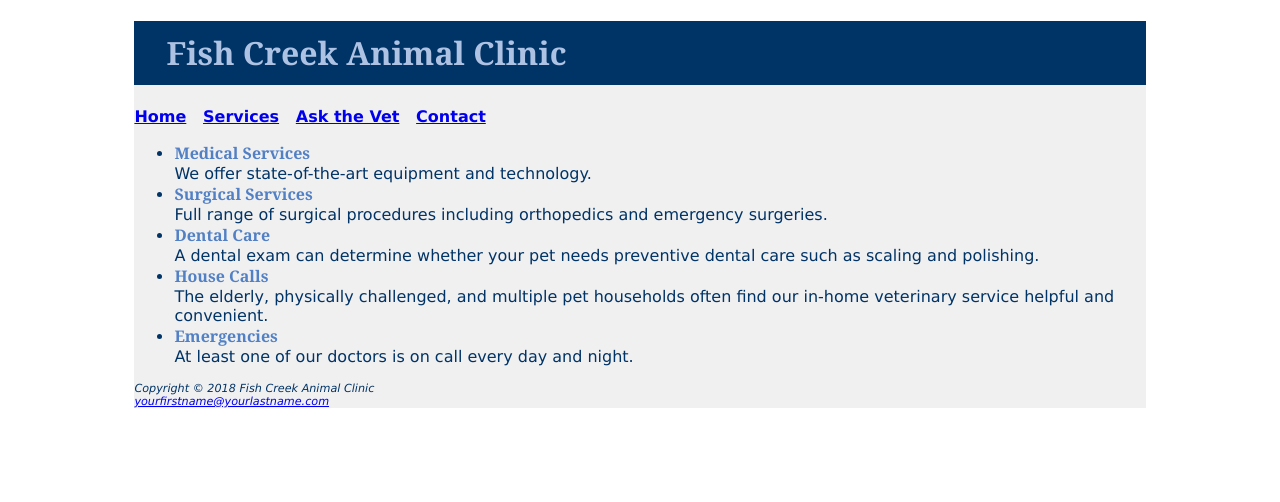
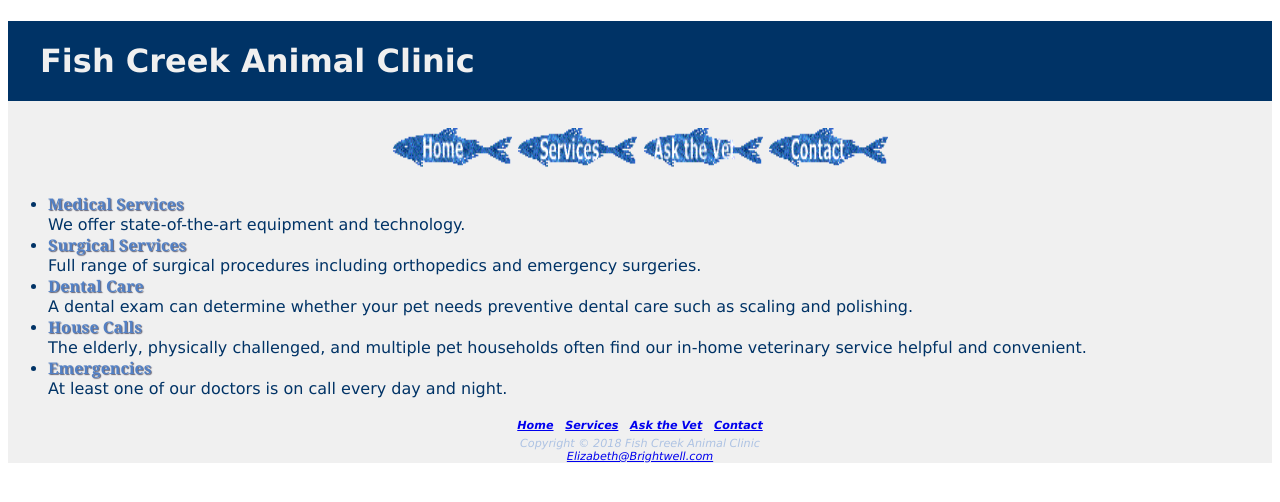
Before and after one commit to 44144Sp21/ch4casestudy-ehbrightwell, a plain HTML site: page services.html in a window 1280 px wide. Drawn offline with Linux system fonts and the light colour scheme.

Commit message:
ch4casestudy-ehbrightwell
Adding fish and different colors

```diff
--- a/fishcreek.css
+++ b/fishcreek.css
@@ -3,25 +3,35 @@ body { background-color: #FFFFFF;
 	  font-family: Verdana, Arial, sans-serif;
 }
 header { background-color: #003366;
-       color: #AEC3E3;
+       color: #F0F0F0;
+    text-align: center
 	   font-family: Georgia, "Times New Roman", serif;
 }
-h1 { line-height: 200%;
+h1 { line-height: 250%;
     text-indent: 1em;}
-nav { font-weight: bold; }
+nav { font-weight: bold;
+        color: #5280C5;
+         text-align: center;
+         padding: 5px}
 .category { font-weight: bold;
 			color: #5280C5;
-			 font-family: Georgia, "Times New Roman", serif;
+			text-shadow: 1px 1px 1px #667;
+                font-family: Georgia, "Times New Roman", serif;
 }
 dt { font-weight: bold;
      font-size: 1.1em;
 	 color: #5280C5;
      font-family: Georgia, "Times New Roman", serif;
+    padding-left: 10px;
+    padding-right: 10px;
 }
 footer { font-size: .70em;
+        background-color: #F0F0F0;
+        text-align: center;
+        color: #AEC3E3;
        font-style: italic;
 }
-#wrapper { width: 80%;
+#wrapper { min-width: 700px;
            margin-right: auto;
 		   margin-left: auto;
 		   background-color: #F0F0F0;
--- a/services.html
+++ b/services.html
@@ -1,9 +1,10 @@
 <!DOCTYPE html>
 <html lang="en">
 <head>
-<title>LASTNAME Chapter 4 Case Study - Fish Creek Animal Clinic Services</title>
+<title>Brightwell Chapter 4 Case Study - Fish Creek Animal Clinic Services</title>
 <meta charset="utf-8">
 <link rel="stylesheet" href="fishcreek.css">
+<link rel="icon" href="fevicon.ico" type="image/x-con">
 </head>
 <body>
 <div id="wrapper">
@@ -11,10 +12,10 @@
 <h1>Fish Creek Animal Clinic</h1>
 </header>
 <nav>
-<a href="index.html">Home</a> &nbsp;
-<a href="services.html">Services</a> &nbsp;
-<a href="askvet.html">Ask the Vet</a> &nbsp;
-<a href="contact.html">Contact</a>
+<a href="index.html"><img src="home.gif" alt="Home" width="120" height="40"></a>
+ <a href="services.html"><img src="services.gif" alt="Services" width="120" height="40"></a>
+<a href="askvet.html"><img src="askthevet.gif" alt="Askvet" width="120" height="40"></a>
+<a href="contact.html"><img src="contact.gif" alt="Contact" width="120" height="40"></a>
 </nav>
 <main>
 <ul>
@@ -31,8 +32,14 @@ At least one of our doctors is on call every day and night.</li>
 </ul>
 </main>
 <footer>
+ <nav>
+<a href="index.html">Home</a> &nbsp;
+<a href="services.html">Services</a> &nbsp;
+<a href="askvet.html">Ask the Vet</a> &nbsp;
+<a href="contact.html">Contact</a>
+</nav>
 Copyright &copy; 2018 Fish Creek Animal Clinic<br>
-<a href="mailto:yourfirstname@yourlastname.com">yourfirstname@yourlastname.com</a>
+<a href="mailto:yourfirstname@yourlastname.com">Elizabeth@Brightwell.com</a>
 </footer>
 </div>
 </body>
```
Also changed, not shown: askthevet.html (added, +46 -0 lines), askvet.html (added, +40 -0 lines), index.html (+9 -5 lines).
